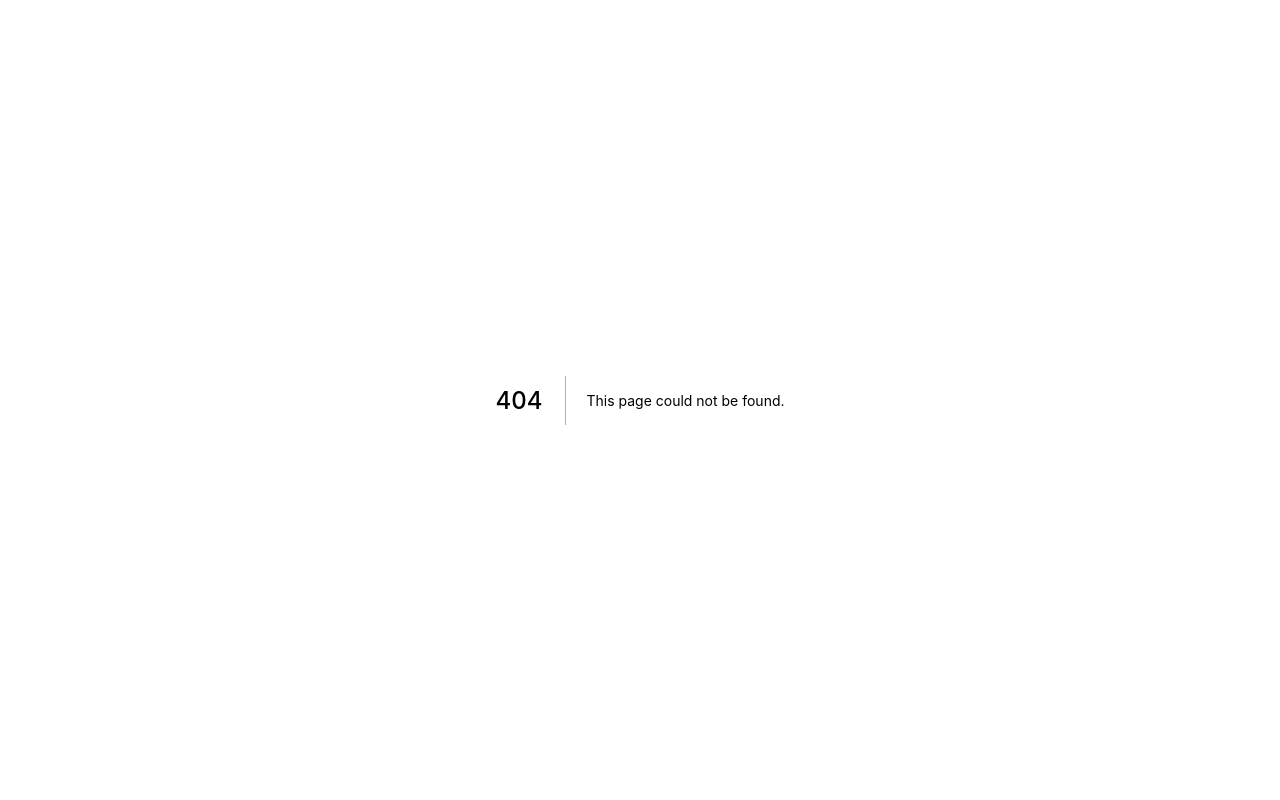
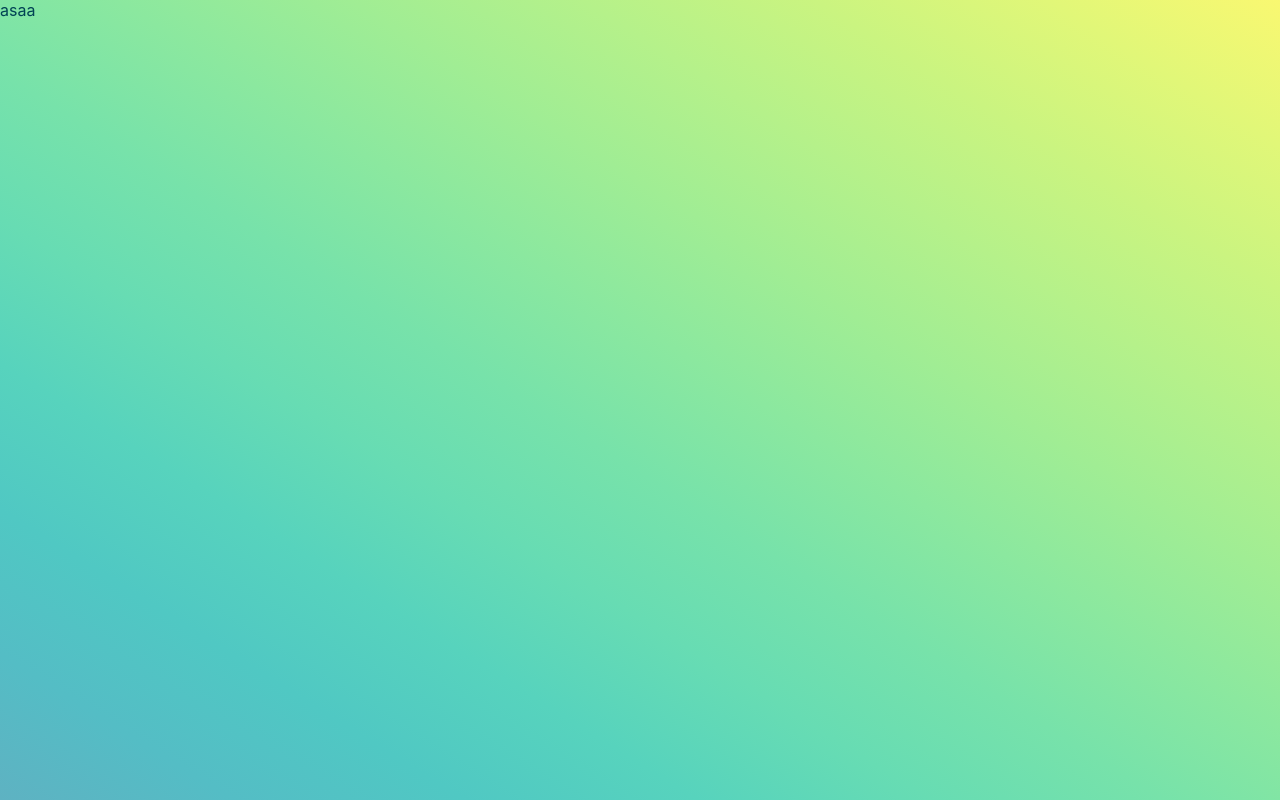
Before and after one commit to tadeas-drab/eventoget-next, a Next.js app: page /shared/navigation in a window 1280 px wide. Before the commit this address had no page. Built offline with nearby package versions, Linux system fonts and the light colour scheme.

Commit message:
added nav to index

```diff
--- /dev/null
+++ b/pages/shared/navigation.tsx
@@ -0,0 +1,12 @@
+import type { NextPage } from 'next'
+import Head from 'next/head'
+import Image from 'next/image'
+import styles from '../../styles/Home.module.css'
+
+const Navigation: NextPage = () => {
+    return (
+        <div className={styles.w100}>asaa</div>
+    )
+}
+
+export default Navigation
--- a/styles/Home.module.css
+++ b/styles/Home.module.css
@@ -4,7 +4,7 @@
 
 .main {
     min-height: 100vh;
-  padding: 4rem 0;
+    padding: 0;
     flex: 1;
     display: flex;
     flex-direction: column;
@@ -61,8 +61,7 @@
     border-radius: 5px;
     padding: 0.75rem;
     font-size: 1.1rem;
-  font-family: Menlo, Monaco, Lucida Console, Liberation Mono, DejaVu Sans Mono,
-    Bitstream Vera Sans Mono, Courier New, monospace;
+    font-family: Menlo, Monaco, Lucida Console, Liberation Mono, DejaVu Sans Mono, Bitstream Vera Sans Mono, Courier New, monospace;
 }
 
 .grid {
@@ -108,6 +107,10 @@
     margin-left: 0.5rem;
 }
 
+.w100 {
+    width: 100% !important;
+}
+
 @media (max-width: 600px) {
     .grid {
         width: 100%;
--- a/styles/globals.css
+++ b/styles/globals.css
@@ -37,3 +37,7 @@ a {
     background: #014254;
     border-radius: 10px;
 }
+
+.w-100 {
+    width: 100% !important;
+}
```
Also changed, not shown: pages/index.tsx (+5 -2 lines). Lines whose indentation alone changed are shown as unchanged.
